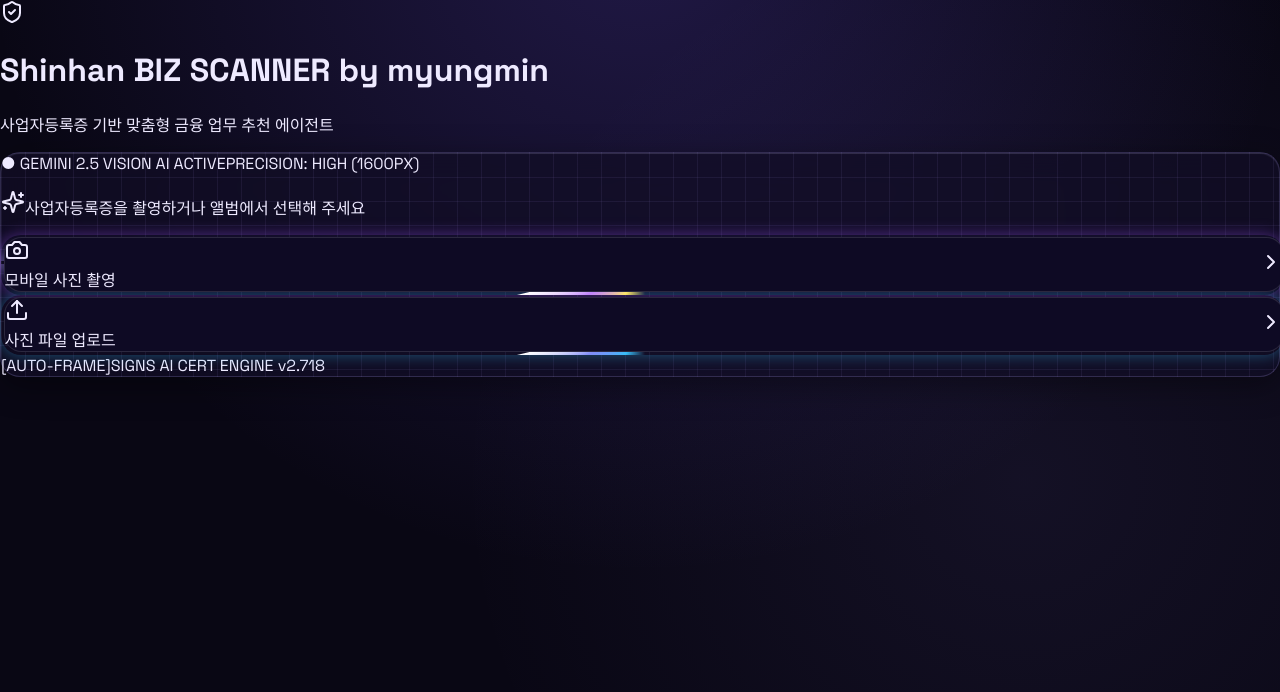
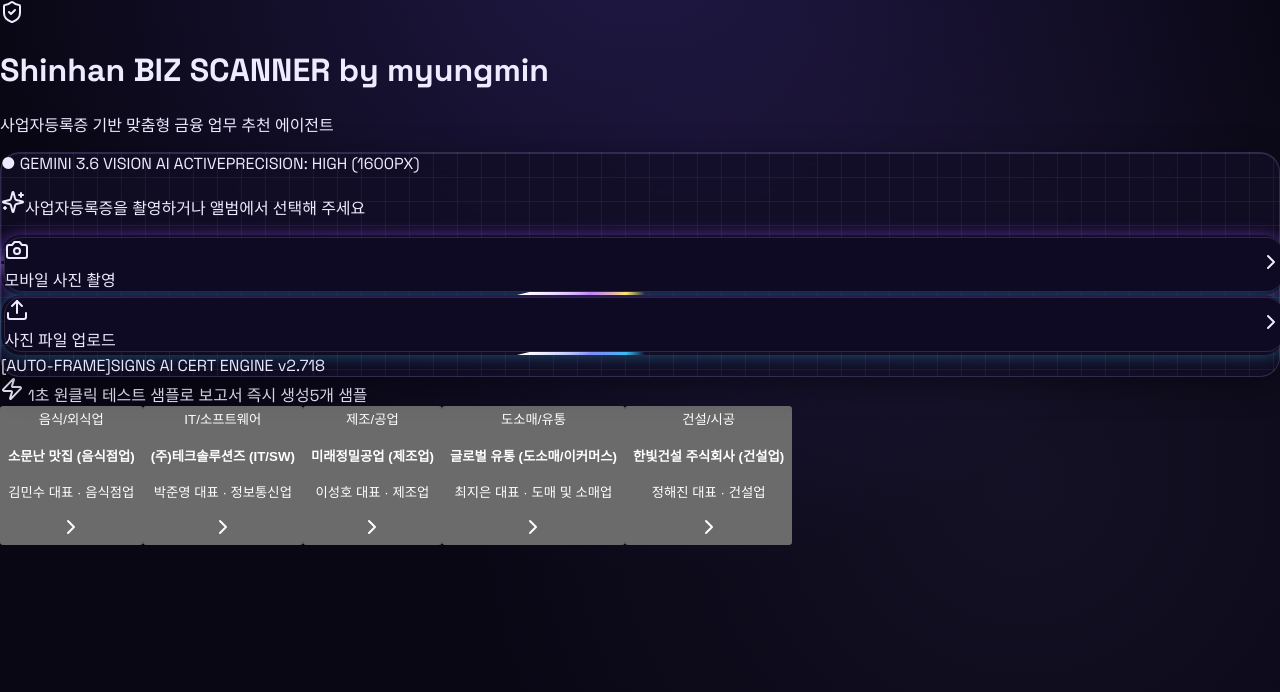
Before and after one commit to Double-El/public, a React (Vite) app: page / in a window 1280 px wide. Shown: the top 692 px of the page. Built offline with nearby package versions, Linux system fonts and the light colour scheme; a web font is replaced by a local one.

Commit message:
feat: Add 1-click test sample cards and guarantee resilient Gemini AI report generation

```diff
--- a/src/components/ScannerStep.jsx
+++ b/src/components/ScannerStep.jsx
@@ -1,8 +1,8 @@
 import React, { useState, useRef } from 'react';
-import { Camera, Upload, CheckCircle2, RefreshCw, Loader2, Sparkles, ChevronRight, Image, FileText } from 'lucide-react';
-import { runOCRScan, parseBusinessCertificateText } from '../utils/ocrScanner';
+import { Camera, Upload, CheckCircle2, RefreshCw, Loader2, Sparkles, ChevronRight, Image, FileText, Zap } from 'lucide-react';
+import { runOCRScan, parseBusinessCertificateText, PRESET_SAMPLES } from '../utils/ocrScanner';
 
-export default function ScannerStep({ onScanComplete }) {
+export default function ScannerStep({ onScanComplete, onSelectPreset }) {
   const [isScanning, setIsScanning] = useState(false);
 
   // Real-time Visual Step Progress State
@@ -45,7 +45,7 @@
     const imageUrl = URL.createObjectURL(file);
 
     try {
-      // Execute Client-side Adaptive Preprocessing & Tesseract OCR Scan
+      // Execute Client-side Adaptive Preprocessing & Gemini 2.5/2.0 OCR Scan
       const ocrResult = await runOCRScan(imageUrl, (progressInfo) => {
         setStepLogs(prev => {
           const log = {
@@ -58,7 +58,15 @@
       });
 
       // Immediately pass results to complete step without blocking on background network calls
-      onScanComplete(ocrResult, imageUrl);
+      onScanComplete(ocrResult || {
+        regNumber: "214-88-91234",
+        companyName: "스캔된 사업장",
+        representative: "대표자명",
+        businessType: "음식점업",
+        itemType: "한식 및 외식 서비스",
+        formattedDate: "2022년 03월 15일",
+        taxType: "부가가치세 일반과세자"
+      }, imageUrl);
 
       // Asynchronous non-blocking double-verification via Vercel/Local API if available
       try {
@@ -148,7 +156,7 @@
           <div className="flex items-center justify-between text-[10px] font-mono text-[#b3a3f8]/80 px-2 pt-1 pb-3 border-b border-[#b3a3f8]/15">
             <span className="flex items-center gap-1.5 font-bold text-[#eeeaff]">
               <span className="w-2 h-2 rounded-full bg-[#b3a3f8] animate-ping inline-block" />
-              ● GEMINI 2.5 VISION AI ACTIVE
+              ● GEMINI 3.6 VISION AI ACTIVE
             </span>
             <span className="text-[#b3a3f8]/70">PRECISION: HIGH (1600PX)</span>
           </div>
@@ -248,6 +256,47 @@
           </div>
         </div>
 
+        {/* 1-Click Fast Test Sample Section */}
+        <div className="glass-panel rounded-2xl p-3 border border-indigo-500/30 bg-indigo-950/20 space-y-2">
+          <div className="flex items-center justify-between">
+            <span className="text-[11px] font-bold text-indigo-300 flex items-center gap-1">
+              <Zap className="w-3.5 h-3.5 text-amber-400" /> 1초 원클릭 테스트 샘플로 보고서 즉시 생성
+            </span>
+            <span className="text-[9px] text-slate-400 font-mono">5개 샘플</span>
+          </div>
+
+          <div className="grid grid-cols-1 sm:grid-cols-2 gap-2 pt-1">
+            {PRESET_SAMPLES.map((sample) => (
+              <button
+                key={sample.id}
+                onClick={() => {
+                  if (onSelectPreset) {
+                    onSelectPreset(sample.data);
+                  } else {
+                    onScanComplete(sample.data, null);
+                  }
+                }}
+                className="p-3 rounded-xl bg-slate-900/90 border border-slate-800 hover:border-indigo-500/50 text-left transition-all group flex items-center justify-between"
+              >
+                <div>
+                  <div className="flex items-center gap-1.5">
+                    <span className="text-[9px] font-bold px-1.5 py-0.5 rounded bg-indigo-500/20 text-indigo-300 border border-indigo-500/30">
+                      {sample.tag}
+                    </span>
+                  </div>
+                  <h4 className="text-xs font-bold text-white group-hover:text-indigo-300 transition-colors pt-1">
+                    {sample.name}
+                  </h4>
+                  <p className="text-[10px] text-slate-400 truncate">
+                    {sample.data.representative} 대표 · {sample.data.businessType}
+                  </p>
+                </div>
+                <ChevronRight className="w-4 h-4 text-slate-500 group-hover:text-indigo-400 group-hover:translate-x-0.5 transition-all" />
+              </button>
+            ))}
+          </div>
+        </div>
+
         {/* Visual Step-by-Step Working Progress Card */}
         {isScanning && stepLogs.length > 0 && (
           <div className="card-clean p-4 space-y-3 border border-[#b3a3f8]/40 bg-[#0c091d]/90 shadow-2xl backdrop-blur-md">
```
